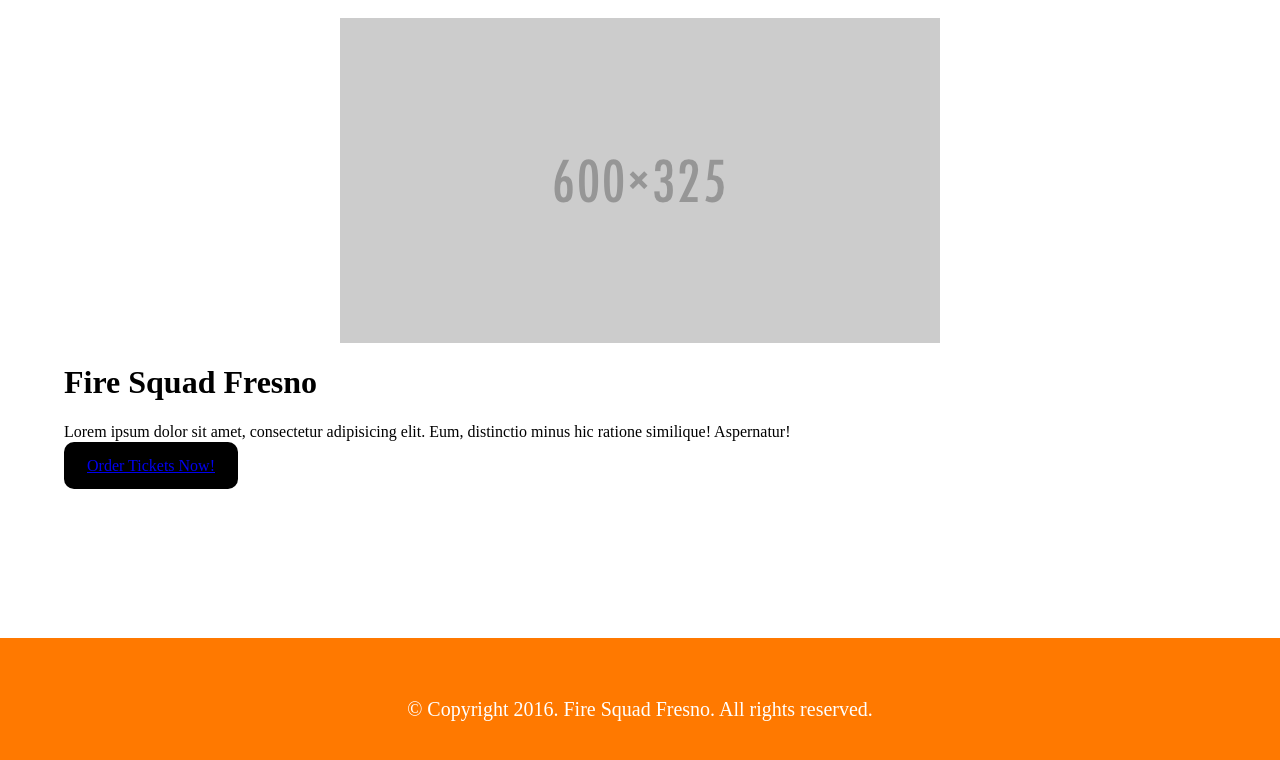
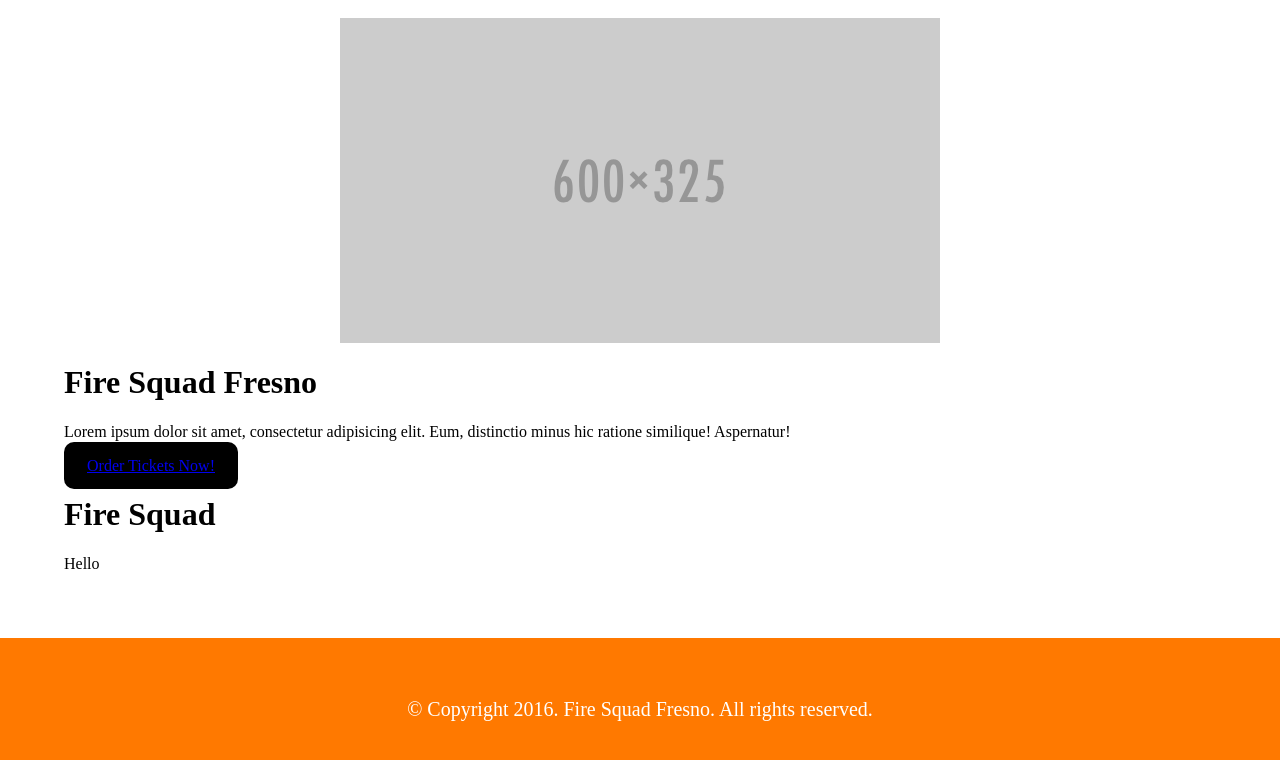
Before and after one commit to joshuai2k2/firesquadfresno-landingpage, a plain HTML site: page index.html in a window 1280 px wide. Shown: the part 172-932 px from the top of the page. Drawn offline with Linux system fonts and the light colour scheme.

Commit message:
second heading

```diff
--- a/index.html
+++ b/index.html
@@ -17,6 +17,8 @@
             <h1>Fire Squad Fresno</h1>
             <p>Lorem ipsum dolor sit amet, consectetur adipisicing elit. Eum, distinctio minus hic ratione similique! Aspernatur!</p>
             <a href="#" title="" class="button">Order Tickets Now! </a>
+            <h1>Fire Squad</h1>
+            <p>Hello</p>
         </main>
         <footer>
             <p>&copy; Copyright 2016. Fire Squad Fresno. All rights reserved.</p>
```
Also changed, not shown: 1 other file.
